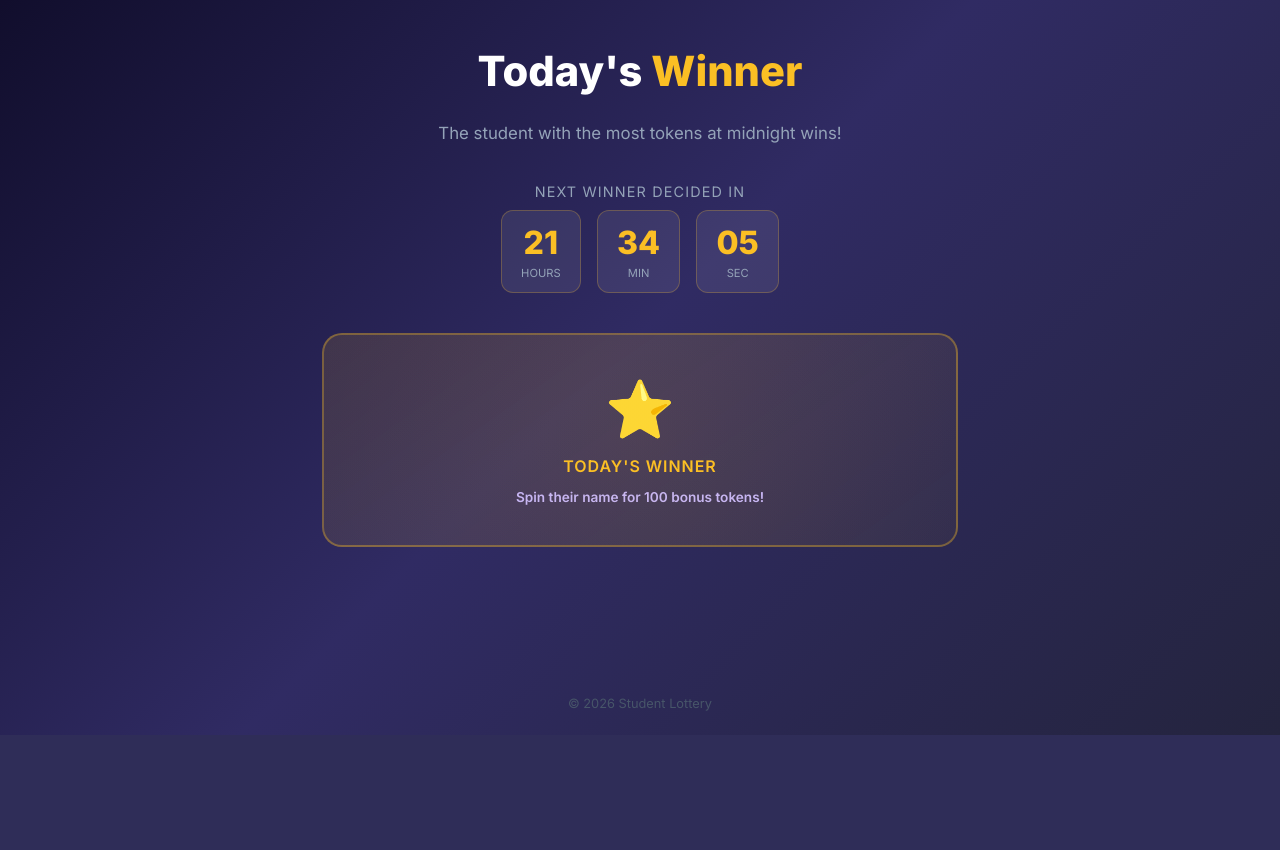
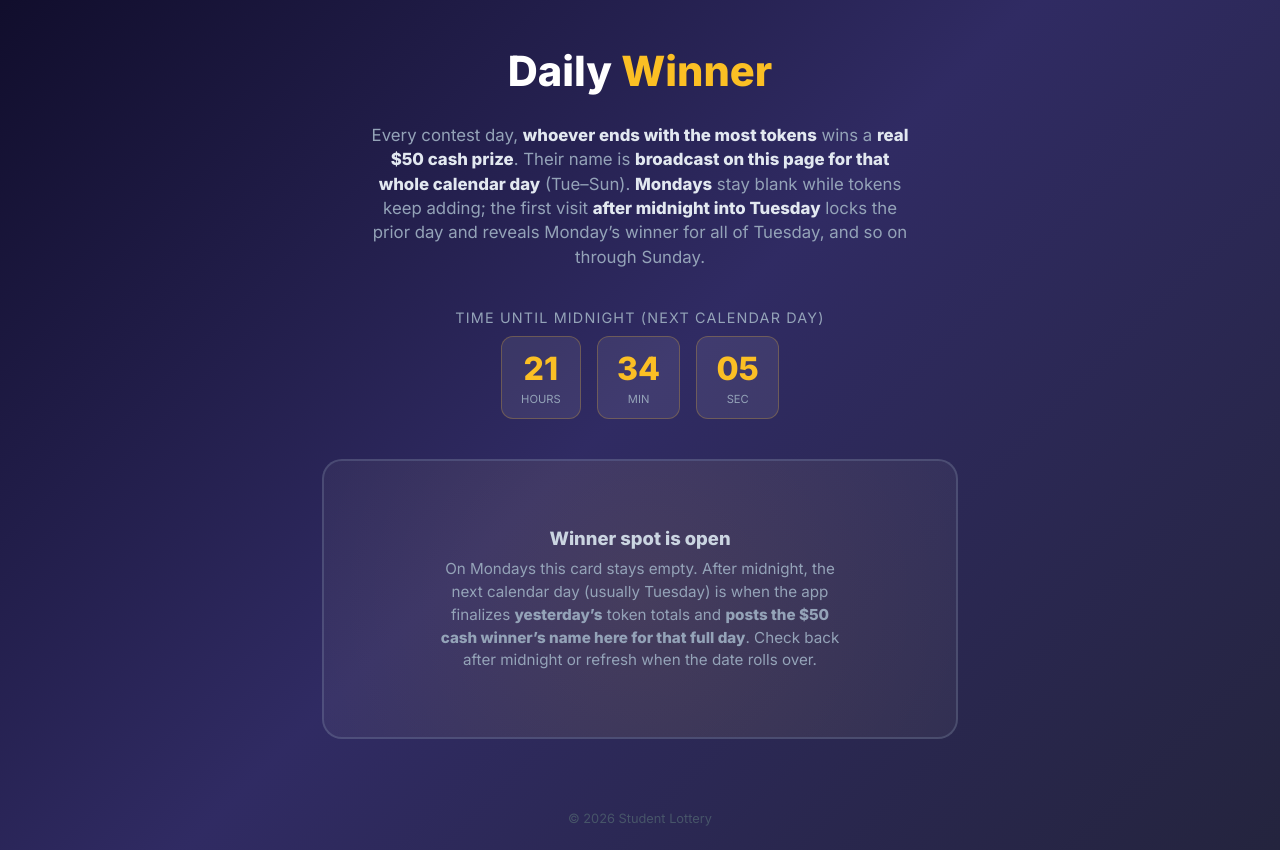
Before and after one commit to GavinWright7/student-lottery, a Flask app: template templates/lottery.html in a window 1280 px wide. Shown: the part 65-915 px from the top of the page. Before the commit the page ends 800 px from the top, so only its background shows below. Run offline with Flask 3, Linux system fonts and the light colour scheme; the template is opened without the code that fills it, so the values that code supplies are empty; some libraries are stand-ins or nearby versions.

Commit message:
Lottery: $50 cash prize copy, broadcast-day winner, Monday blank
- Add broadcast_date on daily_winners; winner shown when broadcast_date=today
- Skip creating rows on Mondays; Tue–Sun finalize yesterday's contest on first hit
- Lottery page: empty state, midnight local date rollover reload, past winners labels
- api/lottery/today includes broadcast_date when set

Made-with: Cursor

```diff
--- a/app.py
+++ b/app.py
@@ -3,7 +3,7 @@ Student Lottery Web App
 =======================
 Pages:
   /spin       — Spend 1 token to spin for a random student name
-  /lottery    — Student of the Day: match the name for 100 free tokens
+  /lottery    — Daily $50 cash winner (broadcast Tue–Sun); jackpot name match on spin
   /inventory  — View saved names, trade for tokens, craft trades
   /users      — Browse all users, send friend requests
   /inbox      — Requests, Messages, Open Trades
@@ -15,7 +15,7 @@ Pages:
 import csv
 import os
 import random
-from datetime import datetime, date
+from datetime import datetime, date, timedelta
 from pathlib import Path
 from functools import wraps
 
@@ -140,6 +140,20 @@ def init_db():
             END IF;
         END $$;
     """)
+
+    cur.execute("ALTER TABLE daily_winners ADD COLUMN IF NOT EXISTS broadcast_date DATE")
+    cur.execute(
+        """
+        UPDATE daily_winners SET broadcast_date = draw_date
+        WHERE broadcast_date IS NULL
+        """
+    )
+    cur.execute(
+        """
+        CREATE UNIQUE INDEX IF NOT EXISTS idx_daily_winners_broadcast_date
+        ON daily_winners (broadcast_date) WHERE broadcast_date IS NOT NULL
+        """
+    )
 
     # --- Social / trade tables ---
 
@@ -312,50 +326,88 @@ def _auto_trade_all_inventory(cur):
 
 
 def draw_student_of_the_day():
+    """Return the winner row shown today, if any.
+
+    A broadcast runs Tue–Sun (not Mon): the first request that day finalizes *yesterday's*
+    contest (inventory auto-traded, top tokens), stores draw_date=yesterday and
+    broadcast_date=today. Monday is always blank so Sunday's contest resolves Tuesday.
+    """
+    today = date.today()
     db = get_db()
     cur = db.cursor(cursor_factory=psycopg2.extras.RealDictCursor)
-    cur.execute("SELECT * FROM daily_winners WHERE draw_date = %s", (date.today(),))
+    cur.execute(
+        """
+        SELECT * FROM daily_winners
+        WHERE (broadcast_date IS NOT NULL AND broadcast_date = %s)
+           OR (broadcast_date IS NULL AND draw_date = %s)
+        """,
+        (today, today),
+    )
     row = cur.fetchone()
     if row:
         cur.close()
         return row
 
-    # Auto-trade all inventory into tokens first
+    # Monday = competition day only; name is revealed starting Tuesday for Mon's contest.
+    if today.weekday() == 0:
+        cur.close()
+        return None
+
     _auto_trade_all_inventory(cur)
     db.commit()
 
-    # The winner is the user with the most tokens
-    cur.execute("""
+    cur.execute(
+        """
         SELECT id, first_name, last_name, tokens
-        FROM users ORDER BY tokens DESC, created_at ASC LIMIT 1
-    """)
+        FROM users ORDER BY tokens DESC, created_at ASC, id ASC
+        LIMIT 1
+        """
+    )
     top_user = cur.fetchone()
     if not top_user:
         cur.close()
         return None
 
+    contest_date = today - timedelta(days=1)
     winner_name = f"{top_user['first_name']} {top_user['last_name']}"
     cur.execute(
-        """INSERT INTO daily_winners (draw_date, winner_user_id, winner_name, winner_tokens)
-           VALUES (%s, %s, %s, %s) ON CONFLICT DO NOTHING RETURNING *""",
-        (date.today(), top_user["id"], winner_name, top_user["tokens"]),
+        """
+        INSERT INTO daily_winners (draw_date, broadcast_date, winner_user_id, winner_name, winner_tokens)
+        VALUES (%s, %s, %s, %s, %s)
+        ON CONFLICT (draw_date) DO NOTHING
+        RETURNING *
+        """,
+        (contest_date, today, top_user["id"], winner_name, top_user["tokens"]),
     )
     row = cur.fetchone()
     db.commit()
+    if row:
+        cur.close()
+        return row
+    cur.execute(
+        """
+        SELECT * FROM daily_winners
+        WHERE (broadcast_date IS NOT NULL AND broadcast_date = %s)
+           OR (broadcast_date IS NULL AND draw_date = %s)
+        """,
+        (today, today),
+    )
+    row = cur.fetchone()
     cur.close()
-    if row:
-        return row
-    cur2 = db.cursor(cursor_factory=psycopg2.extras.RealDictCursor)
-    cur2.execute("SELECT * FROM daily_winners WHERE draw_date = %s", (date.today(),))
-    row = cur2.fetchone()
-    cur2.close()
     return row
 
 
 def get_recent_winners(limit=7):
     db = get_db()
     cur = db.cursor(cursor_factory=psycopg2.extras.RealDictCursor)
-    cur.execute("SELECT * FROM daily_winners ORDER BY draw_date DESC LIMIT %s", (limit,))
+    cur.execute(
+        """
+        SELECT * FROM daily_winners
+        ORDER BY COALESCE(broadcast_date, draw_date) DESC, draw_date DESC
+        LIMIT %s
+        """,
+        (limit,),
+    )
     rows = cur.fetchall()
     cur.close()
     return rows
@@ -734,11 +786,15 @@ def lottery_page():
 def api_lottery_today():
     winner = draw_student_of_the_day()
     if winner:
-        return jsonify({
+        out = {
             "draw_date": str(winner["draw_date"]),
             "winner_name": winner["winner_name"],
             "winner_tokens": winner["winner_tokens"],
-        })
+        }
+        bd = winner.get("broadcast_date")
+        if bd:
+            out["broadcast_date"] = str(bd)
+        return jsonify(out)
     return jsonify({})
 
 
--- a/templates/lottery.html
+++ b/templates/lottery.html
@@ -49,7 +49,8 @@
 
   h1{font-size:2.6rem;font-weight:800;text-align:center;line-height:1.15}
   h1 span{color:#fbbf24}
-  .subtitle{color:#94a3b8;text-align:center;font-size:1.05rem;margin-top:-.8rem}
+  .subtitle{color:#94a3b8;text-align:center;font-size:1.05rem;margin-top:-.8rem;max-width:34rem;line-height:1.45}
+  .subtitle strong{color:#e2e8f0}
 
   .countdown-section{text-align:center}
   .countdown-label{font-size:.9rem;color:#94a3b8;margin-bottom:.6rem;text-transform:uppercase;letter-spacing:.08em}
@@ -65,17 +66,23 @@
     width:100%;background:linear-gradient(145deg,rgba(251,191,36,.12),rgba(251,191,36,.04));
     border:2px solid rgba(251,191,36,.35);border-radius:20px;
     padding:2.5rem 2rem;text-align:center;position:relative;overflow:hidden;
+    min-height:280px;display:flex;flex-direction:column;align-items:center;justify-content:center;
   }
   .winner-card::before{
     content:'';position:absolute;top:-40%;left:-40%;width:180%;height:180%;
     background:radial-gradient(circle,rgba(251,191,36,.08) 0%,transparent 60%);
     pointer-events:none;
   }
-  .winner-card .star{font-size:3.5rem;margin-bottom:.8rem}
-  .winner-card .prize{font-size:1rem;color:#fbbf24;font-weight:600;letter-spacing:.06em;text-transform:uppercase}
-  .winner-card .name{font-size:2rem;font-weight:800;margin:.6rem 0;line-height:1.2}
-  .winner-card .date{font-size:.85rem;color:#94a3b8}
-  .winner-card .hint{font-size:.85rem;color:#c4b5fd;margin-top:.8rem;font-weight:600}
+  .winner-card .star{font-size:3.5rem;margin-bottom:.8rem;position:relative;z-index:1}
+  .winner-card .prize{font-size:1rem;color:#fbbf24;font-weight:600;letter-spacing:.06em;text-transform:uppercase;position:relative;z-index:1}
+  .winner-card .cash-prize{font-size:1.35rem;font-weight:800;color:#fff;margin:.5rem 0 .3rem;position:relative;z-index:1;line-height:1.3}
+  .winner-card .name{font-size:2rem;font-weight:800;margin:.6rem 0;line-height:1.2;position:relative;z-index:1}
+  .winner-card .date{font-size:.85rem;color:#94a3b8;position:relative;z-index:1}
+  .winner-card .hint{font-size:.85rem;color:#c4b5fd;margin-top:.8rem;font-weight:600;position:relative;z-index:1}
+
+  .winner-card.pending{border-color:rgba(148,163,184,.25);background:rgba(255,255,255,.04)}
+  .winner-card.pending .pending-title{font-size:1.15rem;font-weight:700;color:#cbd5e1;margin-bottom:.6rem;position:relative;z-index:1}
+  .winner-card.pending .pending-copy{font-size:.95rem;color:#94a3b8;line-height:1.5;max-width:26rem;position:relative;z-index:1}
 
   .history{width:100%}
   .history h2{font-size:1.1rem;font-weight:700;margin-bottom:1rem;color:#94a3b8}
@@ -113,11 +120,11 @@
 </nav>
 
 <div class="container">
-  <h1>Today's <span>Winner</span></h1>
-  <p class="subtitle">The student with the most tokens at midnight wins!</p>
+  <h1>Daily <span>Winner</span></h1>
+  <p class="subtitle">Every contest day, <strong>whoever ends with the most tokens</strong> wins a <strong>real $50 cash prize</strong>. Their name is <strong>broadcast on this page for that whole calendar day</strong> (Tue&ndash;Sun). <strong>Mondays</strong> stay blank while tokens keep adding; the first visit <strong>after midnight into Tuesday</strong> locks the prior day and reveals Monday&rsquo;s winner for all of Tuesday, and so on through Sunday.</p>
 
   <div class="countdown-section">
-    <div class="countdown-label">Next winner decided in</div>
+    <div class="countdown-label">Time until midnight (next calendar day)</div>
     <div class="countdown" id="countdown">
       <div class="unit"><div class="num" id="cdH">--</div><div class="lbl">Hours</div></div>
       <div class="unit"><div class="num" id="cdM">--</div><div class="lbl">Min</div></div>
@@ -125,25 +132,33 @@
     </div>
   </div>
 
+  {% if winner %}
   <div class="winner-card">
     <div class="star">&#11088;</div>
-    <div class="prize">Today's Winner</div>
+    <div class="prize">Official winner</div>
+    <div class="cash-prize">$50 cash prize</div>
     <div class="name">{{ winner.winner_name }}</div>
     {% if winner.winner_tokens %}
-    <div class="date" style="font-size:1.1rem;color:#fbbf24;font-weight:700;margin:.4rem 0">{{ winner.winner_tokens }} tokens</div>
+    <div class="date" style="font-size:1.1rem;color:#fbbf24;font-weight:700;margin:.4rem 0">{{ winner.winner_tokens }} tokens when locked</div>
     {% endif %}
-    <div class="date">{{ winner.draw_date }}</div>
-    <div class="hint">Spin their name for 100 bonus tokens!</div>
+    <div class="date">Contest day: {{ winner.draw_date }}{% if winner.broadcast_date and winner.broadcast_date != winner.draw_date %} &middot; Announced {{ winner.broadcast_date }}{% endif %}</div>
+    <div class="hint">Spin their name on the wheel for 100 bonus tokens!</div>
   </div>
+  {% else %}
+  <div class="winner-card pending">
+    <div class="pending-title">Winner spot is open</div>
+    <p class="pending-copy">On Mondays this card stays empty. After midnight, the next calendar day (usually Tuesday) is when the app finalizes <strong>yesterday&rsquo;s</strong> token totals and <strong>posts the $50 cash winner&rsquo;s name here for that full day</strong>. Check back after midnight or refresh when the date rolls over.</p>
+  </div>
+  {% endif %}
 
-  {% if recent|length > 1 %}
+  {% if recent %}
   <div class="history">
-    <h2>Recent Winners</h2>
+    <h2>Past winners</h2>
     <div class="history-list">
       {% for w in recent %}
       <div class="history-item">
         <span class="h-name">{{ w.winner_name }}{% if w.winner_tokens %} <span style="color:#fbbf24;font-size:.8rem">({{ w.winner_tokens }} tokens)</span>{% endif %}</span>
-        <span class="h-date">{{ w.draw_date }}</span>
+        <span class="h-date">{% if w.broadcast_date %}Shown {{ w.broadcast_date }}{% else %}{{ w.draw_date }}{% endif %}</span>
       </div>
       {% endfor %}
     </div>
@@ -169,6 +184,19 @@
   }
   updateCountdown();
   setInterval(updateCountdown, 1000);
+
+  function localDateKey(){
+    const n = new Date();
+    return n.getFullYear() + '-' + String(n.getMonth() + 1).padStart(2, '0') + '-' + String(n.getDate()).padStart(2, '0');
+  }
+  let lastDateKey = localDateKey();
+  setInterval(function(){
+    const todayKey = localDateKey();
+    if(todayKey !== lastDateKey){
+      lastDateKey = todayKey;
+      window.location.reload();
+    }
+  }, 1000);
 </script>
 </body>
 </html>
```
